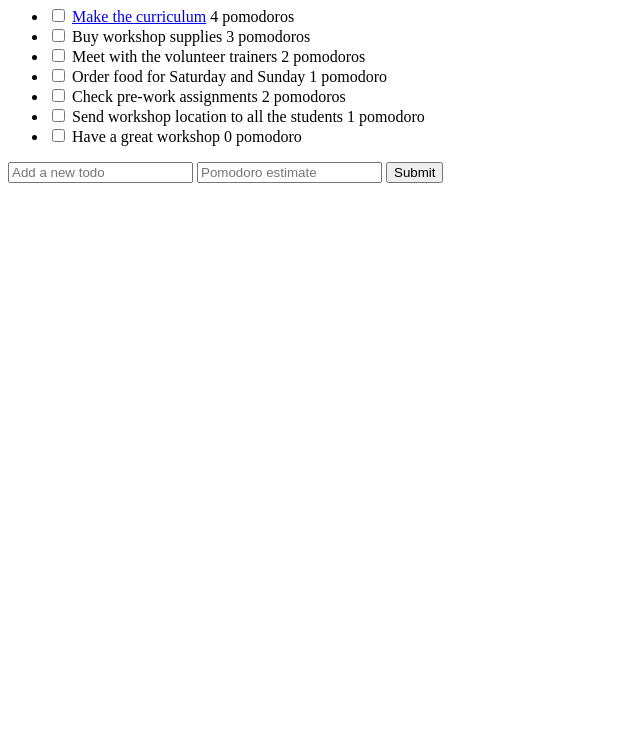
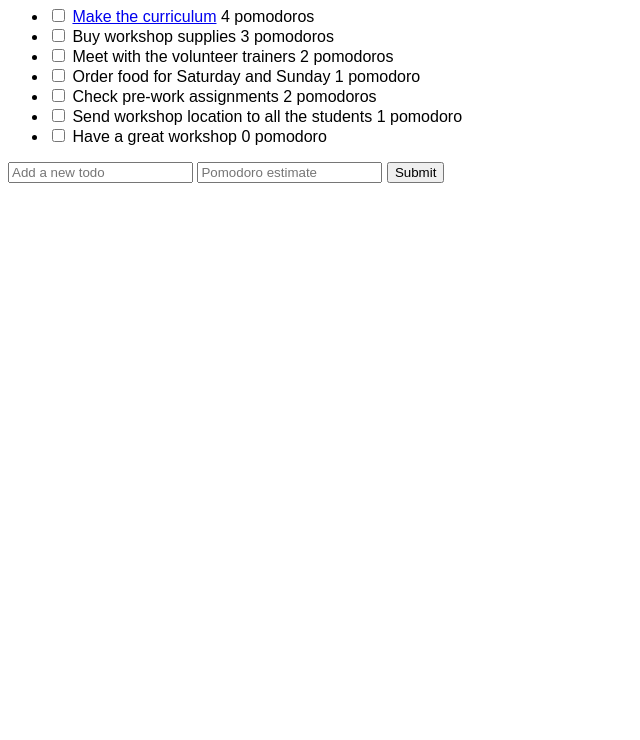
Before and after one commit to wzmemo/todo_app_front_end, a plain HTML site: page index.html in a window 1280 px wide. Shown: the part 60-800 px from the top of the page, without its empty margins (0-640 px from the left). Drawn offline with Linux system fonts and the light colour scheme.

Commit message:
add first style rule css

```diff
--- a/index.css
+++ b/index.css
@@ -0,0 +1,3 @@
+html {
+    font-family: sans-serif;
+}
--- a/index.html
+++ b/index.html
@@ -1,6 +1,7 @@
 <html>
   <head>
     <title>Todo List Application</title>
+    <link rel="stylesheet" href="index.css" type="text/css" />
   </head>
   <body>
     <h1>Workship Todo List</h1>
```
Also changed, not shown: 1 other file.
